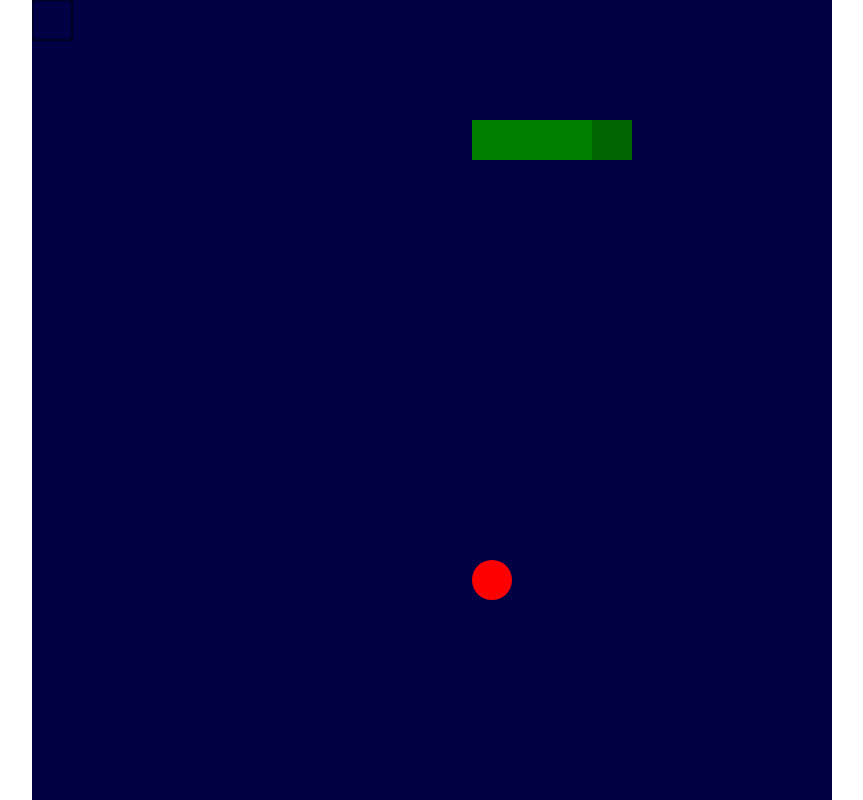
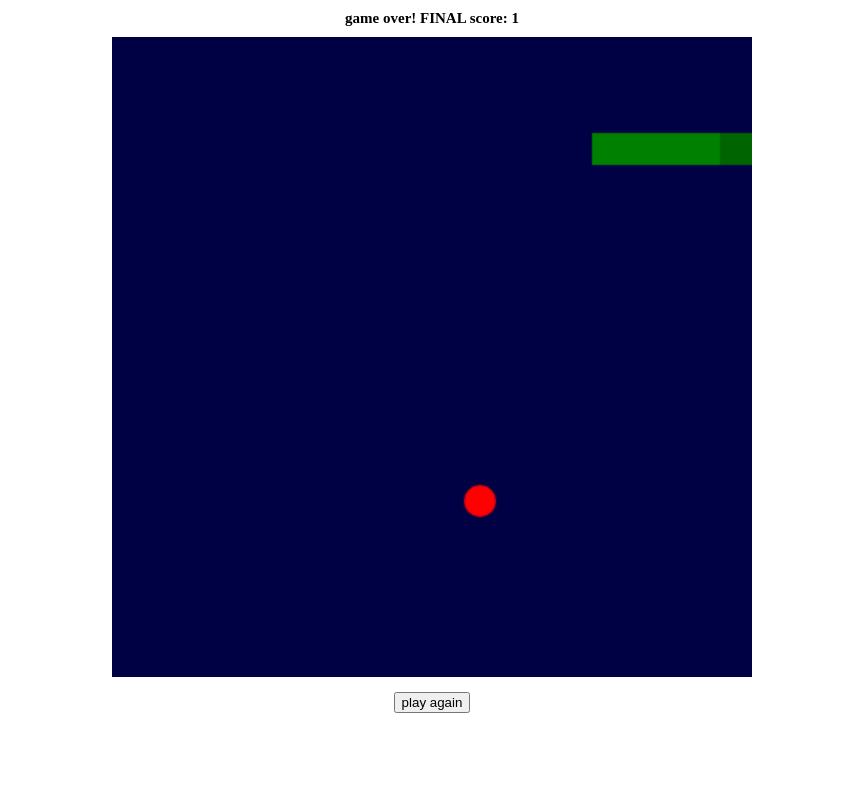
Before and after one commit to starcassie/snakeGame, a plain HTML site: page index.html in a window 1280 px wide. Shown: the whole page, without its empty margins (208-1071 px from the left). Drawn offline with nearby package versions, Linux system fonts and the light colour scheme.

Commit message:
second commit

```diff
--- a/game.js
+++ b/game.js
@@ -1,11 +1,13 @@
+// git: https://github.com/starcassie/snakeGame.git
 // setup canvas
 let canvas = document.getElementById('display')
-canvas.width =  800 // document.body.clientWidth
-canvas.height = 800 // document.body.clientHeight
+let button = document.getElementById('button')
+canvas.width =  400 // document.body.clientWidth
+canvas.height = 400 // document.body.clientHeight
 let ctx = canvas.getContext('2d')
 
 // variables
-let gridSize = 40
+let gridSize = 20
 let gridWidth = Math.floor(canvas.width / gridSize)
 let gridHeight = Math.floor(canvas.height / gridSize)
 
@@ -19,6 +21,7 @@ let direction = "right"
 
 let fruit = {x: 7, y: 3}
 let score = 0
+let scoreCount = $('h1')
 
 // draws snake
 function drawSnake() {
@@ -34,8 +37,6 @@ function drawSnake() {
 function erase() {
   ctx.fillStyle = '#000044'
   ctx.fillRect(0, 0, canvas.width, canvas.height)
-  ctx.fillStyle = 'white'
-  ctx.strokeRect(0, 0, gridSize, gridSize)
 }
 function drawSquare(x, y) {
   ctx.fillStyle = 'green'
@@ -59,7 +60,6 @@ function drawCircle(x, y) {
 
 // user input
 window.addEventListener('keydown', event => {
-  console.log(event.code)
   if (event.code === "ArrowRight" && direction !== "left") {
   	direction = "right"
   } else if(event.code === "ArrowLeft" && direction !== "right") {
@@ -97,7 +97,14 @@ function moveSnake() {
 function newFruit() {
 	let x = Math.floor(Math.random() * canvas.width / gridSize)
 	let y = Math.floor(Math.random() * canvas.width / gridSize)
-	return {x: x, y: y}
+	let val = {x: x, y: y}
+	for (let i = 1; i < snake.length; i++) {
+		if(x === snake[i].x && y === snake[i].y) {
+			val = newFruit()
+			break
+		}
+	}
+	return val
 }
 
 // check eating
@@ -105,24 +112,31 @@ function checkEating() {
 	if (snake[0].x === fruit.x && snake[0].y === fruit.y) {
 		eraseFood(fruit.x, fruit.y)
 		drawHead(fruit.x, fruit.y)
-		console.log("on")
 		fruit = newFruit()
 		drawCircle(fruit.x, fruit.y)
-		console.log(fruit)
 		score += 1
-		console.log(score)
+		let end = {x: snake[snake.length - 1].x, y: snake[snake.length - 1].y}
+		snake.push(end)
+		scoreCount.text("score: " + score)
 	}
 }
 
 // check out of bounds
 function checkOut() {
-	if(snake[0].x === 20 || snake[0].x === -1 || snake[0].y === 20 || snake[0].y === -1) {
-		console.log("game over")
+	if (snake[0].x === 20 || snake[0].x === -1 || snake[0].y === 20 || snake[0].y === -1) {
+		scoreCount.text("game over! FINAL score: " + score)
+		button.classList.toggle('hide')
 		return true
+	}
+	for (let i = 1; i < snake.length; i++) {
+		if(snake[0].x === snake[i].x && snake[0].y === snake[i].y) {
+			scoreCount.text("game over! FINAL score: " + score)
+			button.classList.toggle('hide')
+			return true
+		}
 	}
 	return false
 }
-
 
 // game loop
 function loop() {
@@ -135,8 +149,19 @@ function loop() {
 		clearInterval(intervalID)
 	}
 }
-var intervalID = window.setInterval(loop, 500)
 
-// array of objects - storing x and y properties
-// go through the values of the array and draw the square and then draw the head
-// direction + add in the current direction then pop off the last
+var intervalID = window.setInterval(loop, 100)
+
+function playAgain() {
+	button.classList.toggle('hide')
+	snake = [{x: 5, y:3},
+			 {x: 4, y: 3},
+			 {x: 3, y: 3},
+			 {x:3, y: 2}]
+	direction = "right"
+	fruit = {x: 7, y: 3}
+	score = 0
+	intervalID = window.setInterval(loop, 100)
+}
+
+button.addEventListener("click", playAgain)
--- a/index.html
+++ b/index.html
@@ -4,15 +4,33 @@
     body {
       margin: 0px;
       display: flex;
+      flex-direction: column;
       justify-content: center;
+      align-items: center;
     }
 
     canvas {
+      height: 80%;
+    }
+
+    h1 {
+      font-size: 15px;
+    }
+
+    button {
+      margin-top: 15px;
+    }
+
+    .hide {
+      display: none;
     }
   </style>
   <script defer src="game.js"></script>
+  <script src="https://code.jquery.com/jquery-3.4.1.min.js"></script>
 </head>
 
 <body>
+  <h1>score: 0</h1>
   <canvas id="display"></canvas>
+  <button class="hide" id="button">play again</button>
 </body>
```
